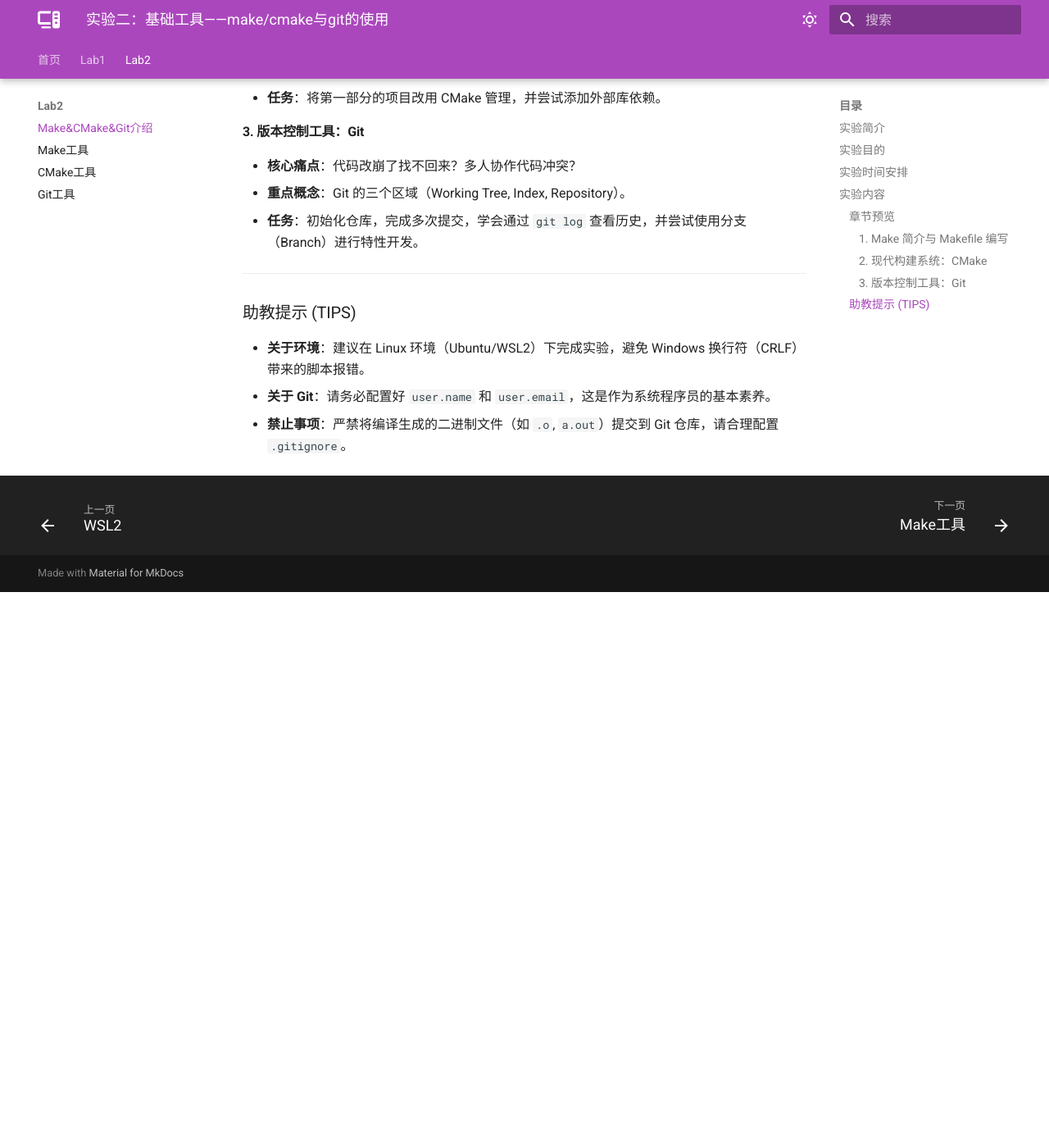
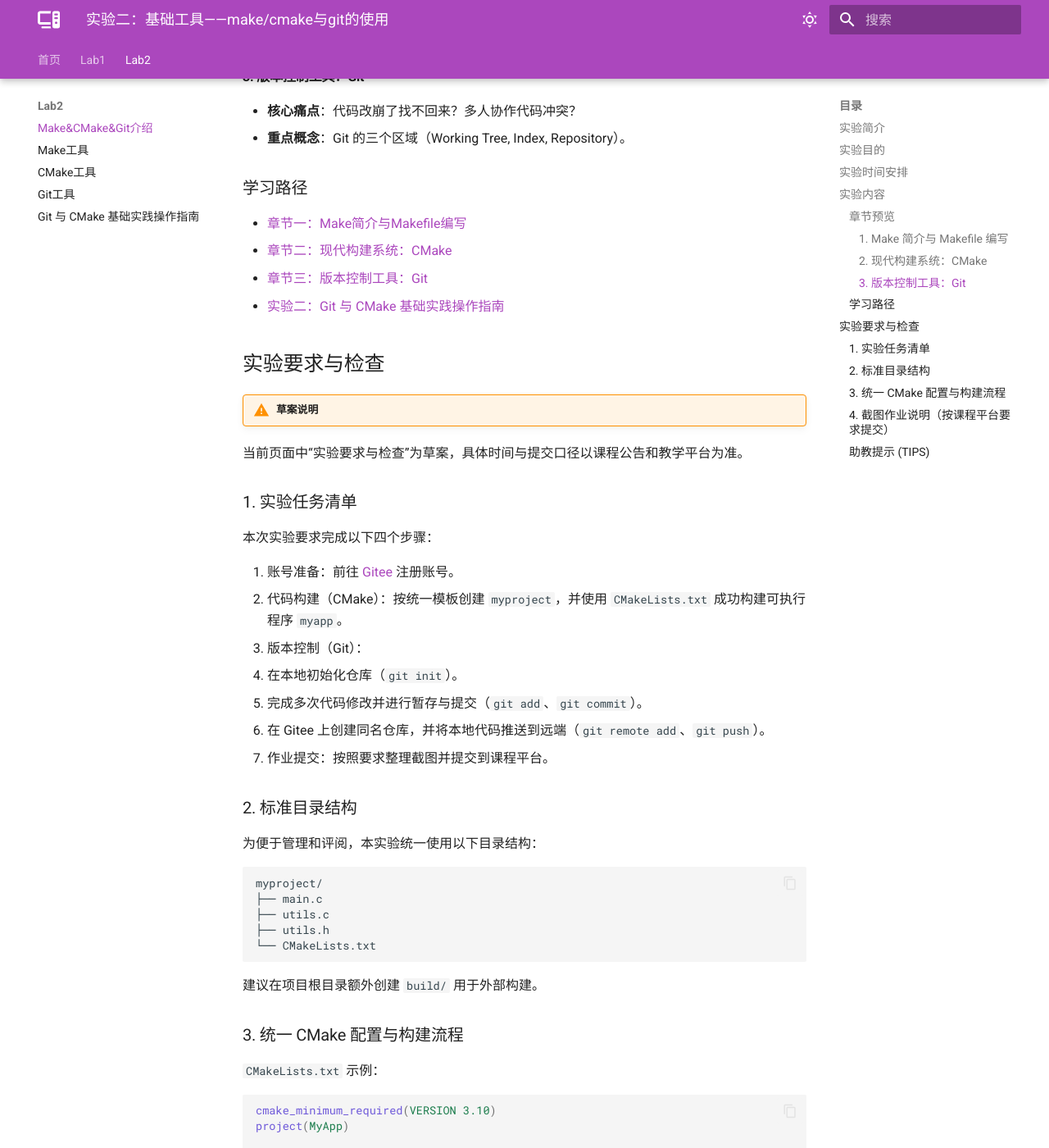
Before and after one commit to USTC-ISP-2026/homepage, an MkDocs documentation site: the page built from docs/lab2/index.md, in a window 1280 px wide and 1400 px high, scrolled down 1208 px. Shown: the whole window at 82% size. Built offline with MkDocs 1.6.1 and Material for MkDocs 9.7.7, drawn with Linux system fonts in a browser that asks for light colours; nearby versions of some CDN libraries; library files that are not in the unit come from our copies; before the commit the page ends 1930 px from its top, so only the background shows below that; some of the changed text lies outside the part shown.

Commit message:
Lab2Update

````diff
--- a/docs/lab2/index.md
+++ b/docs/lab2/index.md
@@ -31,20 +31,98 @@ weight: 20
 
 * **核心痛点**：解决“修改一个文件就要重编整个项目”的低效问题。
 * **重点概念**：隐式规则、伪目标（`.PHONY`）、变量定义、自动化变量（`$@`, `$<`, `$^`）。
-* **任务**：为提供的多文件 C 项目手动编写一个 Makefile，实现增量编译与清理功能。
 
 #### 2. 现代构建系统：CMake
 
 * **核心痛点**：Makefile 在大型项目中过于冗长，且难以跨平台。
 * **重点概念**：`CMakeLists.txt`、`add_executable`、库的链接、构建目录的分离。
-* **任务**：将第一部分的项目改用 CMake 管理，并尝试添加外部库依赖。
 
 #### 3. 版本控制工具：Git
 
 * **核心痛点**：代码改崩了找不回来？多人协作代码冲突？
 * **重点概念**：Git 的三个区域（Working Tree, Index, Repository）。
-* **任务**：初始化仓库，完成多次提交，学会通过 `git log` 查看历史，并尝试使用分支（Branch）进行特性开发。
 
+### 学习路径
+
+- [章节一：Make简介与Makefile编写](./part1)
+- [章节二：现代构建系统：CMake](./part2)
+- [章节三：版本控制工具：Git](./part3)
+- [实验二：Git 与 CMake 基础实践操作指南](./experiment-guide)
+
+## 实验要求与检查
+
+!!! warning "草案说明"
+
+   当前页面中“实验要求与检查”为草案，具体时间与提交口径以课程公告和教学平台为准。
+
+### 1. 实验任务清单
+
+本次实验要求完成以下四个步骤：
+
+1. 账号准备：前往 [Gitee](https://gitee.com/) 注册账号。
+2. 代码构建（CMake）：按统一模板创建 `myproject`，并使用 `CMakeLists.txt` 成功构建可执行程序 `myapp`。
+3. 版本控制（Git）：
+   - 在本地初始化仓库（`git init`）。
+   - 完成多次代码修改并进行暂存与提交（`git add`、`git commit`）。
+   - 在 Gitee 上创建同名仓库，并将本地代码推送到远端（`git remote add`、`git push`）。
+4. 作业提交：按照要求整理截图并提交到课程平台。
+
+### 2. 标准目录结构
+
+为便于管理和评阅，本实验统一使用以下目录结构：
+
+```text
+myproject/
+├── main.c
+├── utils.c
+├── utils.h
+└── CMakeLists.txt
+```
+
+建议在项目根目录额外创建 `build/` 用于外部构建。
+
+### 3. 统一 CMake 配置与构建流程
+
+`CMakeLists.txt` 示例：
+
+```cmake
+cmake_minimum_required(VERSION 3.10)
+project(MyApp)
+
+set(SOURCES main.c utils.c)
+
+add_executable(myapp ${SOURCES})
+```
+
+构建命令（推荐外部构建）：
+
+```bash
+mkdir build
+cd build
+cmake ..
+make
+```
+
+你也可以使用：
+
+```bash
+cmake --build .
+```
+
+来代替 `make`。
+
+### 4. 截图作业说明（按课程平台要求提交）
+
+请提交一份 PDF，内容需包含以下关键截图：
+
+1. CMake 编译截图：终端执行 `cmake ..` 与 `make`（或 `cmake --build .`）的成功过程。
+2. Git 历史截图：`git log --oneline --graph --all` 输出。
+3. Gitee 仓库截图：仓库主页，清晰显示项目名称与提交记录。
+4. 目录结构截图：清晰展示 `myproject` 下 `main.c`、`utils.c`、`utils.h` 与 `CMakeLists.txt`。
+
+!!! Note "建议补充"
+
+    若课程要求过程可追溯，建议补充一张包含 `git status`、`git add`、`git commit`、`git push` 的连续终端截图。
 
 ---
 
--- a/mkdocs.yml
+++ b/mkdocs.yml
@@ -119,4 +119,5 @@ nav:
     - Make工具: lab2/part1.md
     - CMake工具: lab2/part2.md
     - Git工具: lab2/part3.md
+    - Git 与 CMake 基础实践操作指南: lab2/experiment-guide.md
     #- 实验要求与检查: lab2/requirement.md
````
Also changed, not shown: docs/lab2/experiment-guide.md (added, +228 -0 lines), docs/lab2/requirement.md (deleted, +0 -53 lines), 1 other file.
